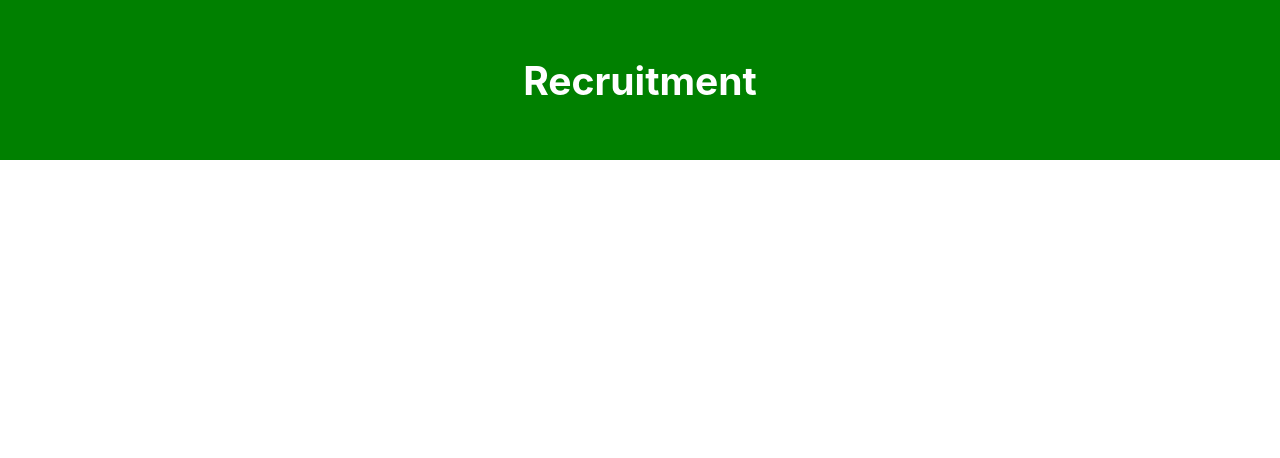
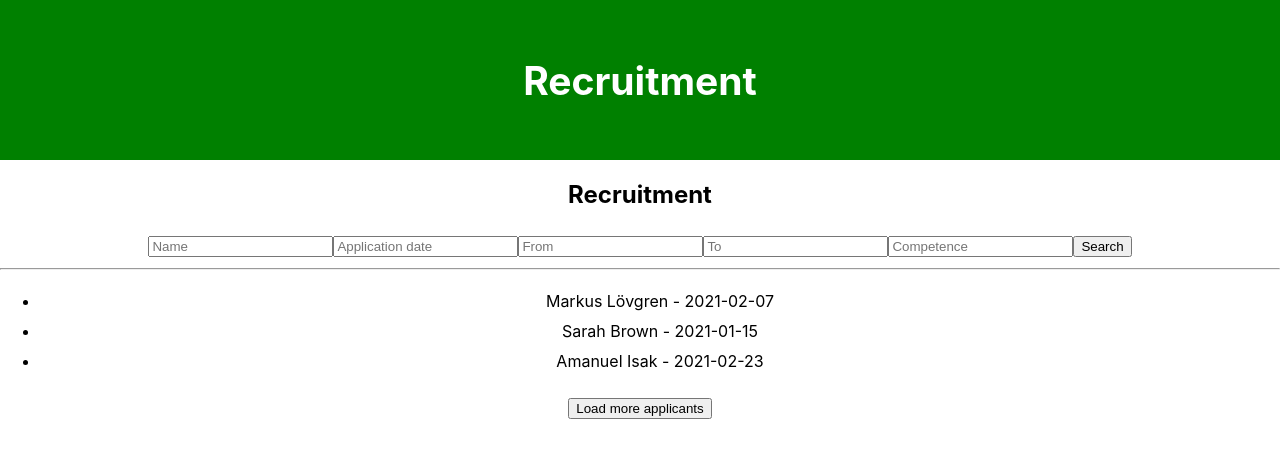
Before and after one commit to VEnghed/Recruitment, a React (Create React App) app: page /recruiter in a window 1280 px wide. Shown: the top 458 px of the page. Built offline with nearby package versions, Linux system fonts and the light colour scheme.

Commit message:
recruiter page init

```diff
--- a/src/App.js
+++ b/src/App.js
@@ -4,6 +4,7 @@ import Application from './components/applicationpageview/applicationpage.js';
 import Header from './components/header/header.js';
 import Login from './components/login/login.js';
 import Register from './components/register/register.js';
+import Recruiter from './components/recruiterpage/recruiter.js';
 import Success from './components/success.js';
 
 /**
@@ -20,6 +21,7 @@ function App() {
           <Route path="/register" component={Register} />
           <Route path="/success" component={Success} />
           <Route path="/application" component={Application} />
+          <Route path="/recruiter" component={Recruiter} />
         </Switch>
       </Router>
     </div>
--- /dev/null
+++ b/src/components/recruiterpage/recruiter.css
@@ -0,0 +1,8 @@
+.recruiter-container{
+    text-align: center;
+    line-height: 30px;
+    vertical-align: middle;
+    height: 100%;
+
+
+}
--- /dev/null
+++ b/src/components/recruiterpage/recruiter.js
@@ -0,0 +1,56 @@
+import './recruiter.css';
+import { useState } from 'react';
+import { Redirect } from 'react-router-dom'
+
+/**
+ * the function component that renders the recruitment page,
+ * lets users list applications based on given parameters.
+ * @returns a react component rendering the recruitment page
+ */
+function Recruiter() {
+    const [name, setName] = useState('')
+    const [timeperiodfrom, setTimeperiodfrom] = useState('')
+    const [timeperiodto, setTimeperiodto] = useState('')
+    const [applicationdate, setApplicationdate] = useState('')
+    const [competence, setCompetence] = useState('')
+    const [errorMsg, setErrormsg] = useState('')
+
+    //function for saving user auth token?
+
+    /**
+     * sends a search query to server with
+     * given parameters
+     */
+    function searchApplicants() {
+        if(!name || !timeperiodfrom || !timeperiodto || !applicationdate || !competence) {    //check if all required fields are filled
+            return setErrormsg("Please fill in all required fields")
+        }
+    }
+
+    //function for creating elements & putting values
+
+    return (
+        <div className="recruiter-container">
+          <h2 className="register-text" >Recruitment</h2>
+          <div className="search-bar">
+            <input id="name" type="text" placeholder="Name" value={name} onChange={event => setName(event.target.value)}></input>
+            <input id="application-date" type="text" placeholder="Application date" value={applicationdate} onChange={event => setApplicationdate(event.target.value)}></input>
+            <input id="time-period-from" type="text" placeholder="From" value={timeperiodfrom} onChange={event => setTimeperiodfrom(event.target.value)}></input>
+            <input id="time-period-to" type="text" placeholder="To" value={timeperiodto} onChange={event => setTimeperiodto(event.target.value)}></input>
+            <input id="competence" type="text" placeholder="Competence" value={competence} onChange={event => setCompetence(event.target.value)}></input>
+            <button className="search-btn" onClick={() => {}}>Search</button>
+          </div>
+        <hr></hr>
+        <div className="search-results">
+            <ul>
+                <li>Markus Lövgren - 2021-02-07</li>
+                <li>Sarah Brown - 2021-01-15</li>
+                <li>Amanuel Isak - 2021-02-23</li>
+            </ul>
+        </div>
+        <button className="load-applicants-btn" onClick={() => {}}>Load more applicants</button>
+        </div>
+    );
+}
+
+export default Recruiter;
```
Also changed, not shown: 1 other file (tests, documents, lock files or other folders).
